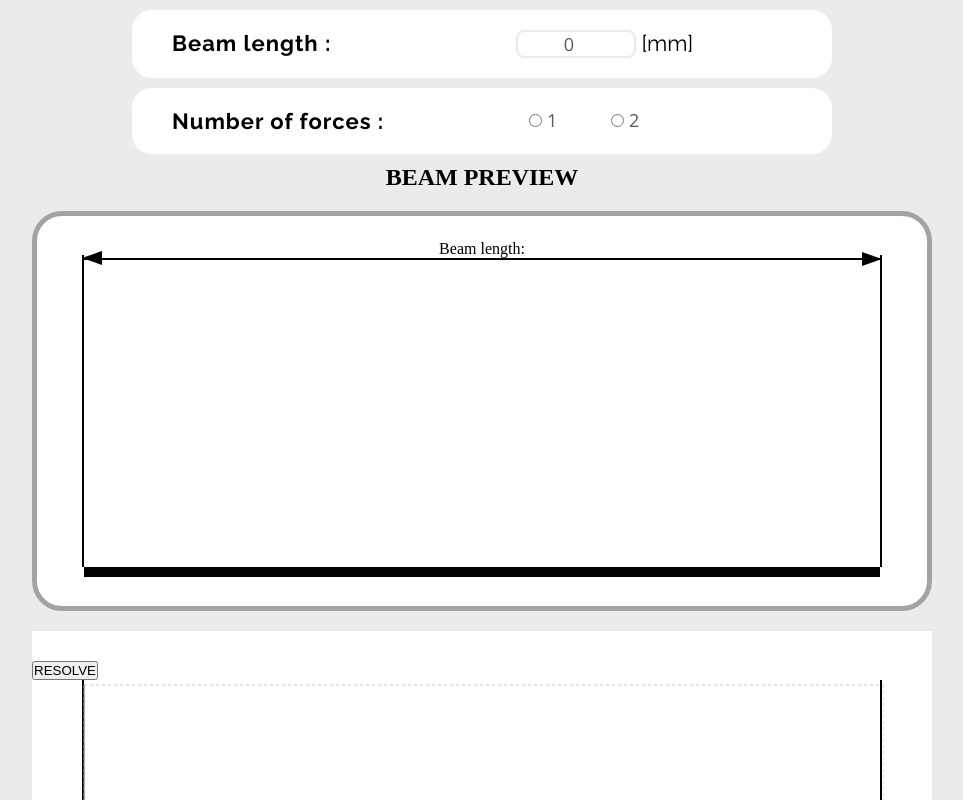
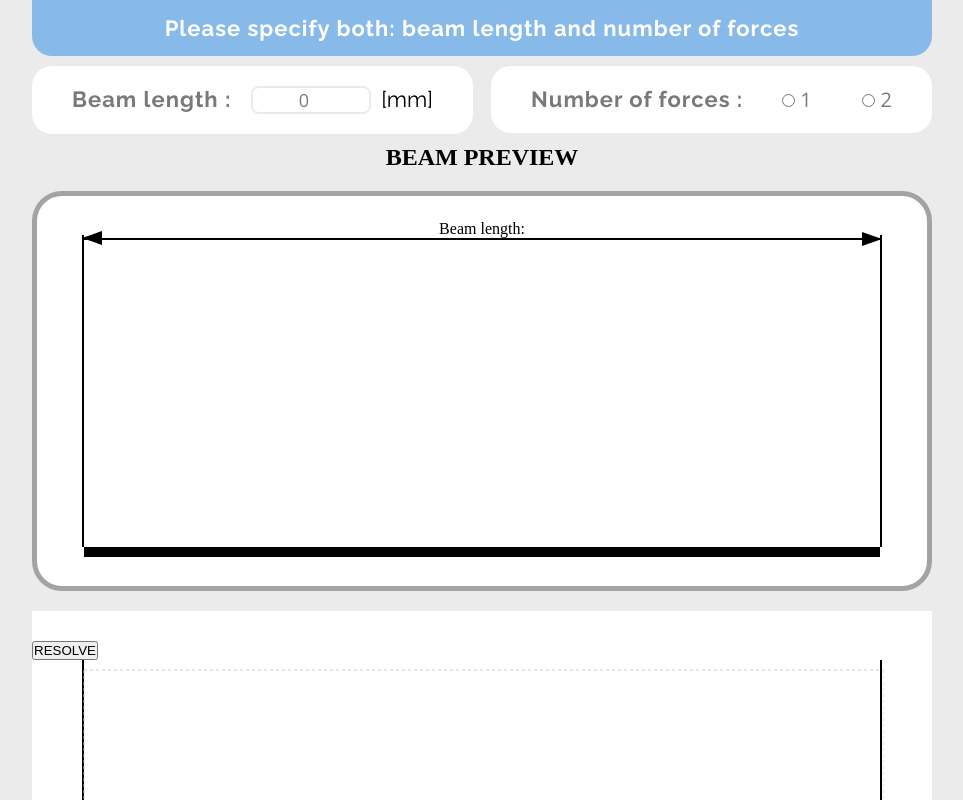
Before and after one commit to krzysztof-kuik/Project_Beam_Calculator, a React (Create React App) app: page / in a window 1280 px wide. Shown: the top 800 px of the page, without its empty margins (158-1121 px from the left). Built offline with nearby package versions, Linux system fonts and the light colour scheme.

Commit message:
form styling update, allerts updated

```diff
--- a/src/assets/variables.scss
+++ b/src/assets/variables.scss
@@ -5,9 +5,10 @@
 $main : rgba(255, 255, 255, 1.0);
 $second: rgb(235, 235, 235);
 $third: rgba(163, 163, 163, 1.0);
-$fourth: rgba(89, 89, 89, 1.0);
+$fourth: rgb(121, 121, 121);
 $fifth: rgba(0, 0, 0, 1.0);
 $alert: rgb(233, 135, 157);
+$info: rgb(135, 186, 233);
 
 // fonts
 
--- a/src/components/charts/charts.js
+++ b/src/components/charts/charts.js
@@ -3,6 +3,9 @@ import './charts.scss';
 import {
 	LineChart, Line, XAxis, YAxis, CartesianGrid, Tooltip, Legend,
 } from 'recharts';
+
+
+
 
 class Charts extends Component {
 	constructor(props) {
@@ -43,50 +46,36 @@ class Charts extends Component {
 				)
 			}
 		} else {
+
 			calcPoints.push(force1X, force2X);
 			sortCalcPoints();
-			for (let i = 0; i < calcPoints.length; i++) {
-				let xCoordinate = calcPoints[i];
+			for (let i = 0; i < 2; i++) {
+				data.push(
+					{
+						x: calcPoints[i],
+						torque: parseFloat((reactionA * calcPoints[i]).toFixed(1))
+					}
+				)
+			}
+			for (let i = 1; i < 3; i++) {
+
+				data.push(
+					{
+						x: calcPoints[i],
+						torque: parseFloat((reactionA * calcPoints[i] - force1Val * (calcPoints[i] - force1X)).toFixed(1))
+					}
+				)
+			}
+			for (let i = 2; i < calcPoints.length; i++) {
 
 				data.push({
 					x: calcPoints[i],
-					torque: parseFloat((reactionA * xCoordinate - force1Val * (xCoordinate - force1X)).toFixed(1))
+					torque: parseFloat((reactionA * calcPoints[i] - force1Val * (calcPoints[i] - force1X) - force2Val * (calcPoints[i] - force2X)).toFixed(1))
 				})
 			}
+
 		}
 
-
-
-
-		// for (let i = 0.0; parseFloat((i).toFixed(1)) < force1X; i += parseFloat((force1X / 10).toFixed(1))) {
-		// 	let index = parseFloat((i).toFixed(1));
-
-		// 	data.push(
-		// 		{
-		// 			x: index,
-		// 			torque: parseFloat((reactionA * i).toFixed(1))
-		// 		}
-		// 	)
-		// 	// data[index] = parseFloat((reactionA * i).toFixed(1));
-		// }
-		// console.log(data);
-
-		// let border = numOfForces < 2 ? beamLength : force2X;
-
-		// for (let i = parseFloat(force1X); parseFloat((i).toFixed(1)) <= border; i += parseFloat(((border - force1X) / 10).toFixed(1))) {
-
-		// 	console.log(i);
-
-		// 	let index = parseFloat((i).toFixed(1));
-
-		// 	data.push(
-		// 		{
-		// 			x: index,
-		// 			torque: parseFloat((reactionA * i - force1Val * (i - force1X)).toFixed(1))
-		// 		}
-		// 	)
-		// 	// data[index] = parseFloat((reactionA * i - force1Val * (i - force1X)).toFixed(1));
-		// }
 		console.log(data);
 		this.setState({
 			data: data
@@ -109,6 +98,10 @@ class Charts extends Component {
 		}, this.dataPreprocessor)
 	}
 
+
+
+
+
 	render() {
 		console.log(this);
 		// console.log(this.props);
@@ -118,11 +111,11 @@ class Charts extends Component {
 				<div className="chartsContainer">
 					<LineChart
 						width={860} height={400} data={this.state.data}
-						margin={{ top: 5, right: 0, left: 0, bottom: 5 }}
+						margin={{ top: 10, right: 0, left: 0, bottom: 10 }}
 					>
 						<CartesianGrid strokeDasharray="3 3" />
-						<XAxis dataKey="x" type="number" scale="linear" domain={[0, this.state.beamLength]} />
-						<YAxis type="number" scale="auto" domain={['dataMin', 'dataMax']} />
+						<XAxis dataKey="x" type="number" tickCount={10} scale="linear" domain={[0, this.state.beamLength]} unit="mm" />>
+							<YAxis dataKey="torque" type="number" tickCount={5} scale="linear" domain={['dataMin', 'dataMax']} interval={0} allowDecimals={true} />
 						<Tooltip />
 						<Legend />
 						<Line type="linear" dataKey="torque" stroke="#8884d8" activeDot={{ r: 8 }} />
--- a/src/components/form/form.js
+++ b/src/components/form/form.js
@@ -13,6 +13,15 @@ class Form extends Component {
       force_1_X: 0,
       force_2_X: 0
     }
+
+    this.allerts = [
+      <h4 className="alertContent">
+        Please specify both: beam length and number of forces
+            </h4>,
+      <h4 className="alertContent">
+        x-coordinate of Force 2 should be greater than x-coordinate of Force 1
+      </h4>
+    ];
   }
 
   radioHandler = (e) => {
@@ -115,7 +124,7 @@ class Form extends Component {
   render() {
 
     let forceForms = [];
-    let errorInfo = [];
+    // let errorInfo = false;
     for (let i = 1; i <= this.state.numOfForces; i++) {
 
       let minXValue = i >= 2 ? parseInt(this.state[`force_${i - 1}_X`]) + 0 : 0;
@@ -123,13 +132,13 @@ class Form extends Component {
       let maxValue = this.state.beamLength;
       let xCoordValue = this.state[`force_${i}_X`] <= maxValue ? this.state[`force_${i}_X`] : maxValue;
 
-      if (parseInt(this.state[`force_${i - 1}_X`]) > parseInt(this.state[`force_${i}_X`])) {
-        errorInfo.push(
-          <div className="errorAlert">
-            Value of Force {i} should be greater than Force {i - 1}
-          </div>
-        )
-      }
+      // if (parseInt(this.state[`force_${i - 1}_X`]) > parseInt(this.state[`force_${i}_X`])) {
+      //   allerts.push(
+      //     <h4 className="alertContent">
+      //       Value of Force {i} should be greater than Force {i - 1}
+      //     </h4>
+      //   )
+      // }
       forceForms.push(
 
         <div className="form__forceInput">
@@ -149,9 +158,34 @@ class Form extends Component {
       )
 
     }
+    console.log(typeof this.state.beamLength, typeof this.state.numOfForces);
+    console.log(this.state.beamLength, this.state.numOfForces);
 
     return (
       <form className="form">
+
+        {
+          (this.state.beamLength > 0 && this.state.numOfForces > 0) ?
+            <div style={{ maxHeight: "0" }} class="alertContainer info">
+              {this.allerts[0]}
+            </div>
+            : <div style={{ maxHeight: "60px" }} class="alertContainer info">
+              {this.allerts[0]}
+            </div>
+
+        }
+        {
+          (this.state.force_1_X > this.state.force_2_X && this.state.numOfForces > 1) ?
+            <div style={{ maxHeight: "60px" }} class="alertContainer warning">
+              {this.allerts[1]}
+            </div>
+            :
+            <div style={{ maxHeight: "0" }} class="alertContainer warning">
+              {this.allerts[1]}
+            </div>
+
+        }
+
         <div className="form__container">
 
           <label className="form__lengthInput">
@@ -176,8 +210,9 @@ class Form extends Component {
 
         {(this.state.numOfForces > 0 && this.state.beamLength > 0) &&
           forceForms
+
+          // {errorInfo}
         }
-        {errorInfo}
 
       </form>
     )
--- a/src/components/form/form.scss
+++ b/src/components/form/form.scss
@@ -3,36 +3,63 @@
 
 
 .form {
-	width: 700px;
+	width: 900px;
 	font-family: $openSans;
 	font-size: 22px;
 	display: flex;
 	flex-direction: column;
-	margin: 5px auto;
+	margin: 0 auto;
 	position: relative;
+
+	.alertContainer {
+		width: 100%;
+		border-radius: 0 0 20px 20px;
+		color: $main;
+		overflow: hidden;
+		max-height: 0;
+		transition: max-height 1s;
+
+		&.info {
+			background-color: $info;
+		}
+
+		&.warning {
+			background-color: $alert;
+		}
+
+		.alertContent {
+			margin: 15px 0;
+			text-align: center;
+			letter-spacing: 1px;
+		}
+	}
+
+	.form__badge {
+		margin-right: 10px;
+		letter-spacing: 1px;
+		color: $fourth;
+	}
 
 	.form__container {
 		width: 100%;
-		display: flex;
-		flex-direction: column;
-
-
 
 		.form__lengthInput {
+			width: 49%;
+			float: left;
 			display: block;
 			background-color: $main;
 			display: flex;
-			justify-content: flex-start;
+			justify-content: space-between;
 			padding: 20px 40px;
-			margin: 5px 0;
+			margin: 10px 0;
 			border-radius: 20px;
 
 
-			.form__badge {
-				margin-right: 180px;
-				letter-spacing: 1px;
+			// .form__badge {
+			// 	margin-right: 10px;
+			// 	letter-spacing: 1px;
 
-			}
+			// }
 
 			.form__beamlengthInput {
 				width: 120px;
@@ -53,28 +80,35 @@
 		}
 
 		.form__numOfForcesInput {
+			width: 49%;
 			background-color: $main;
+			float: right;
 			display: flex;
 			padding: 20px 40px;
-			margin: 5px 0;
-			justify-content: flex-start;
+			margin: 10px 0;
+			justify-content: space-between;
 			border-radius: 20px;
 
 
-			.form__badge {
-				margin-right: 145px;
-				letter-spacing: 1px;
+			// .form__badge {
+			// 	margin-right: 10px;
+			// 	letter-spacing: 1px;
 
-			}
+			// }
 
 			.form__numOfForcesInput-options {
 				display: flex;
 				justify-content: space-between;
 				width: 110px;
 				font-family: $raleway;
-				font-size: 18px;
+				font-size: 20px;
 				color: $fourth;
 				font-weight: 400;
+
+				input {
+					margin: 0 8 px;
+				}
+
 			}
 		}
 	}
@@ -84,13 +118,13 @@
 		width: 100%;
 		display: flex;
 		justify-content: space-between;
-		margin: 5px auto;
-		padding: 20px 40px;
+		margin: 10px auto;
+		padding: 20px 85px 20px 40px;
 		border-radius: 20px;
 
-		.form__badge {
-			letter-spacing: 1px;
-		}
+		// .form__badge {
+		// 	letter-spacing: 1px;
+		// }
 
 		input {
 			width: 80px;
```
